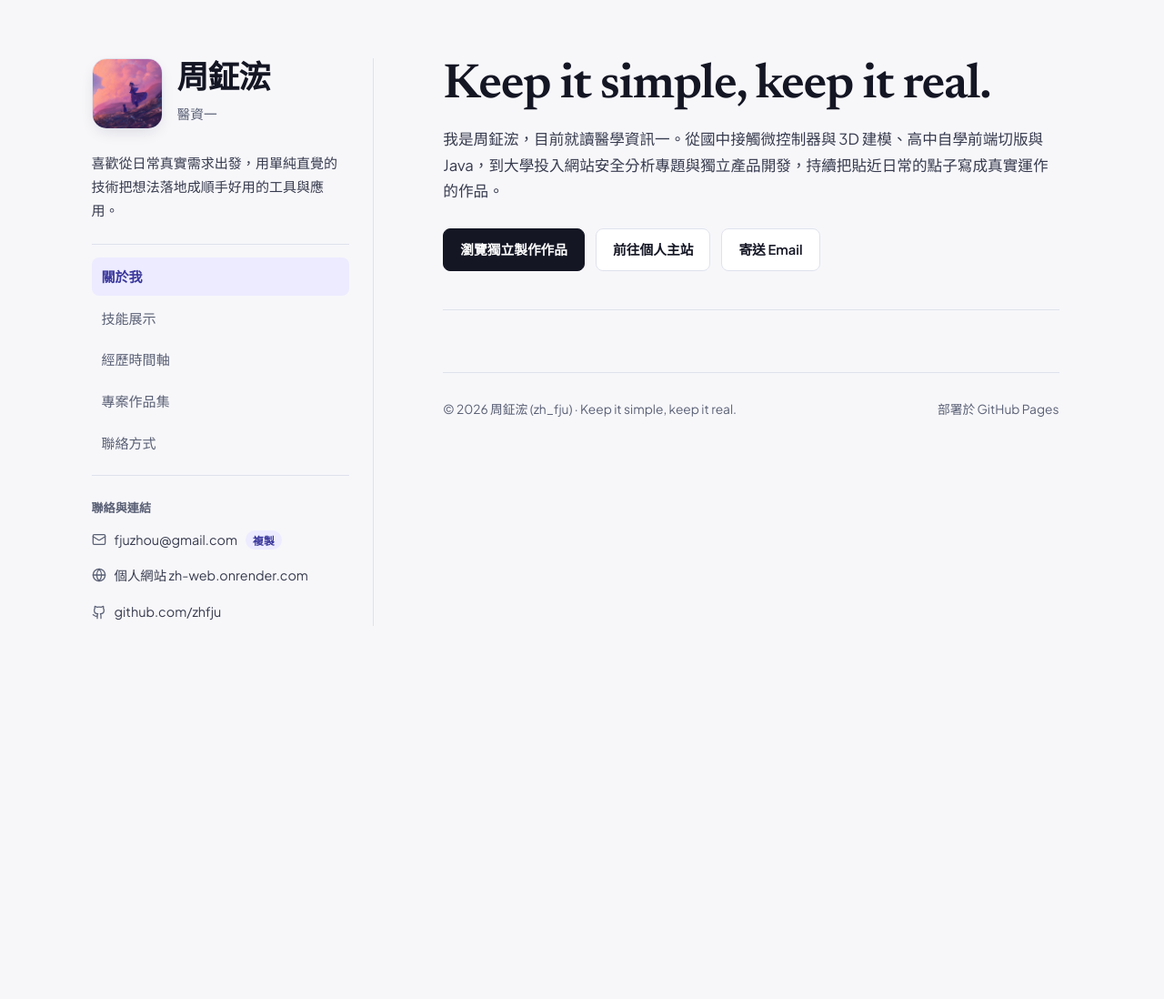
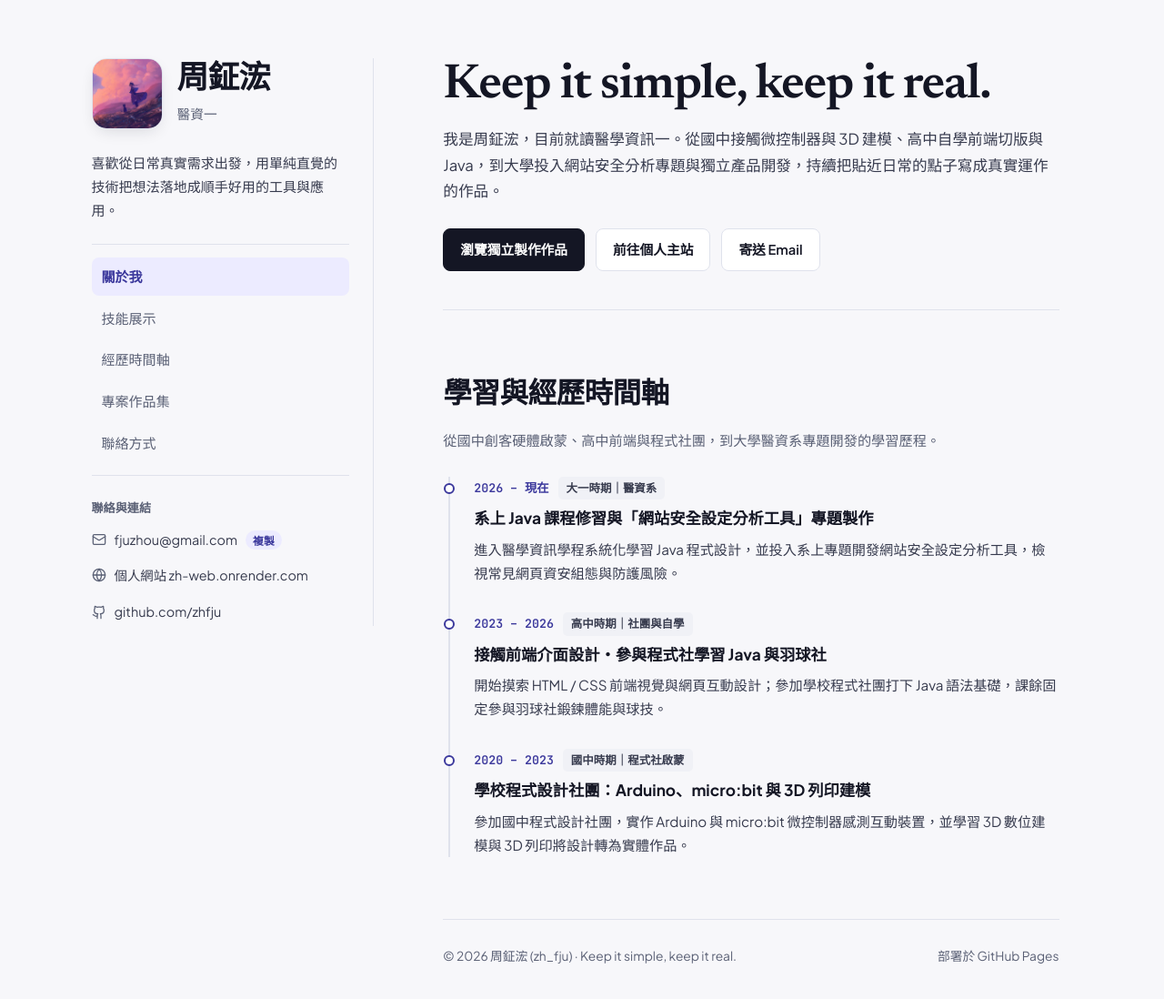
Before and after one commit to zhfju/personal-resume, a plain HTML site: page index.html in a window 1280 px wide. Shown: the whole page at 91% size. Before the commit the page ends 800 px from the top, so only its background shows below. Drawn offline with Linux system fonts and the light colour scheme.

Commit message:
feat(timeline): add junior high to freshman learning timeline

```diff
--- a/index.html
+++ b/index.html
@@ -376,7 +376,79 @@
 
     /* SKILLS_STYLES_SLOT */
 
-    /* TIMELINE_STYLES_SLOT */
+    /* Editorial Timeline */
+    .ed-timeline {
+      position: relative;
+      display: flex;
+      flex-direction: column;
+      gap: 30px;
+      border-inline-start: 2px solid var(--rule);
+      padding-inline-start: 26px;
+      margin-inline-start: 6px;
+    }
+
+    .ed-tl-item {
+      position: relative;
+    }
+
+    .ed-tl-item::before {
+      content: "";
+      position: absolute;
+      inset-inline-start: -33px;
+      top: 7px;
+      inline-size: 12px;
+      block-size: 12px;
+      border-radius: 50%;
+      background: var(--surface);
+      border: 2.5px solid var(--accent);
+      transition: transform 180ms var(--ease-out-strong), background-color 180ms ease-out;
+    }
+
+    @media (hover: hover) and (pointer: fine) {
+      .ed-tl-item:hover::before {
+        transform: scale(1.22);
+        background: var(--accent);
+      }
+    }
+
+    .ed-tl-meta {
+      display: flex;
+      flex-wrap: wrap;
+      align-items: center;
+      gap: 10px;
+      margin-block-end: 6px;
+    }
+
+    .ed-tl-period {
+      font-family: var(--font-mono);
+      font-size: 0.83rem;
+      font-weight: 600;
+      color: var(--accent);
+      font-variant-numeric: tabular-nums;
+    }
+
+    .ed-tl-stage {
+      font-size: 0.78rem;
+      font-weight: 600;
+      padding: 2px 9px;
+      border-radius: 5px;
+      background: var(--surface-subtle);
+      color: var(--ink-secondary);
+    }
+
+    .ed-tl-title {
+      margin: 0 0 6px;
+      font-size: 1.08rem;
+      font-weight: 700;
+      color: var(--ink);
+    }
+
+    .ed-tl-desc {
+      margin: 0;
+      font-size: 0.95rem;
+      color: var(--ink-secondary);
+      max-inline-size: 64ch;
+    }
 
     /* PROJECTS_STYLES_SLOT */
 
@@ -505,7 +577,38 @@
 
       <!-- SKILLS_SECTION_SLOT -->
 
-      <!-- TIMELINE_SECTION_SLOT -->
+      <section id="timeline" tabindex="-1" class="reveal reveal-2">
+        <h2 class="ed-section-title">學習與經歷時間軸</h2>
+        <p class="ed-section-desc">從國中創客硬體啟蒙、高中前端與程式社團，到大學醫資系專題開發的學習歷程。</p>
+        <div class="ed-timeline">
+          <article class="ed-tl-item">
+            <div class="ed-tl-meta">
+              <span class="ed-tl-period">2026 – 現在</span>
+              <span class="ed-tl-stage">大一時期｜醫資系</span>
+            </div>
+            <h3 class="ed-tl-title">系上 Java 課程修習與「網站安全設定分析工具」專題製作</h3>
+            <p class="ed-tl-desc">進入醫學資訊學程系統化學習 Java 程式設計，並投入系上專題開發網站安全設定分析工具，檢視常見網頁資安組態與防護風險。</p>
+          </article>
+
+          <article class="ed-tl-item">
+            <div class="ed-tl-meta">
+              <span class="ed-tl-period">2023 – 2026</span>
+              <span class="ed-tl-stage">高中時期｜社團與自學</span>
+            </div>
+            <h3 class="ed-tl-title">接觸前端介面設計・參與程式社學習 Java 與羽球社</h3>
+            <p class="ed-tl-desc">開始摸索 HTML / CSS 前端視覺與網頁互動設計；參加學校程式社團打下 Java 語法基礎，課餘固定參與羽球社鍛鍊體能與球技。</p>
+          </article>
+
+          <article class="ed-tl-item">
+            <div class="ed-tl-meta">
+              <span class="ed-tl-period">2020 – 2023</span>
+              <span class="ed-tl-stage">國中時期｜程式社啟蒙</span>
+            </div>
+            <h3 class="ed-tl-title">學校程式設計社團：Arduino、micro:bit 與 3D 列印建模</h3>
+            <p class="ed-tl-desc">參加國中程式設計社團，實作 Arduino 與 micro:bit 微控制器感測互動裝置，並學習 3D 數位建模與 3D 列印將設計轉為實體作品。</p>
+          </article>
+        </div>
+      </section>
 
       <!-- PROJECTS_SECTION_SLOT -->
 
```
